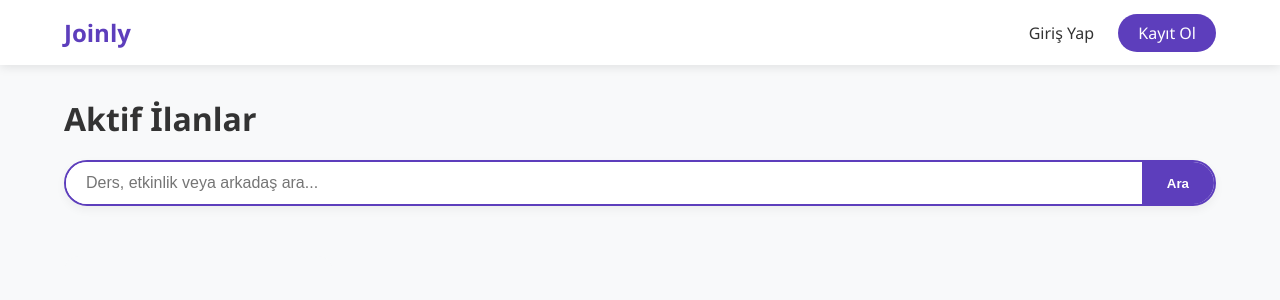
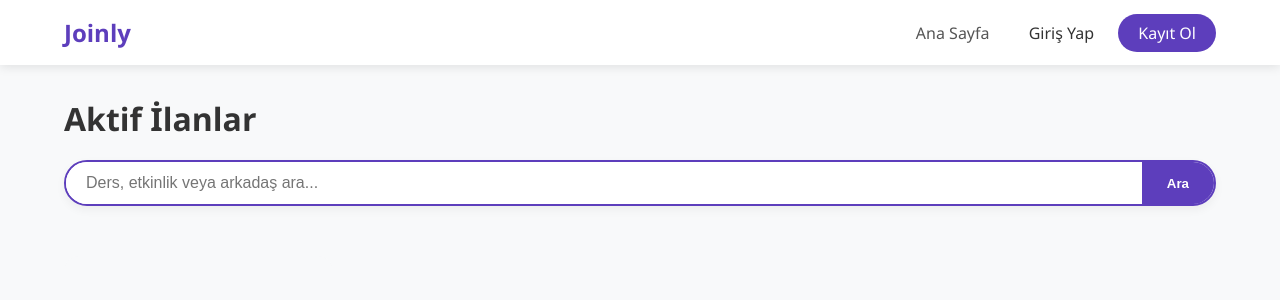
Before and after one commit to irmakucgoz/Joinly, a Django app: page / in a window 1280 px wide. Shown: the top 300 px of the page. Run offline with Django 5.2, Linux system fonts and the light colour scheme; data that the repository does not hold is empty.

Commit message:
Gezinme: Navbar menüsüne Ana Sayfa bağlantısı eklendi

```diff
--- a/templates/index.html
+++ b/templates/index.html
@@ -17,11 +17,20 @@
 <body>
     <header>
         <nav class="navbar">
+    <a href="{% url 'home' %}" style="text-decoration: none;">
         <div class="logo">Joinly</div>
+    </a>
+
     <div class="nav-links">
+        <a href="{% url 'home' %}" style="margin-right: 15px; text-decoration: none; color: #555; font-weight: 500;">Ana Sayfa</a>
+
         {% if user.is_authenticated %}
             <span>Hoş geldin, <strong>{{ user.username }}</strong></span>
-                    <a href="{% url 'profil' %}" style="margin: 0 15px; text-decoration: none; color: #5d3ebc; font-weight: bold;">Profilim</a>
+
+            <a href="{% url 'profil' %}" style="margin: 0 15px; text-decoration: none; color: #5d3ebc; font-weight: bold;">
+                Profilim
+            </a>
+
             <a href="{% url 'logout' %}" class="btn-secondary">Çıkış Yap</a>
         {% else %}
             <a href="{% url 'login' %}">Giriş Yap</a>
```
Lines whose indentation alone changed are shown as unchanged.
